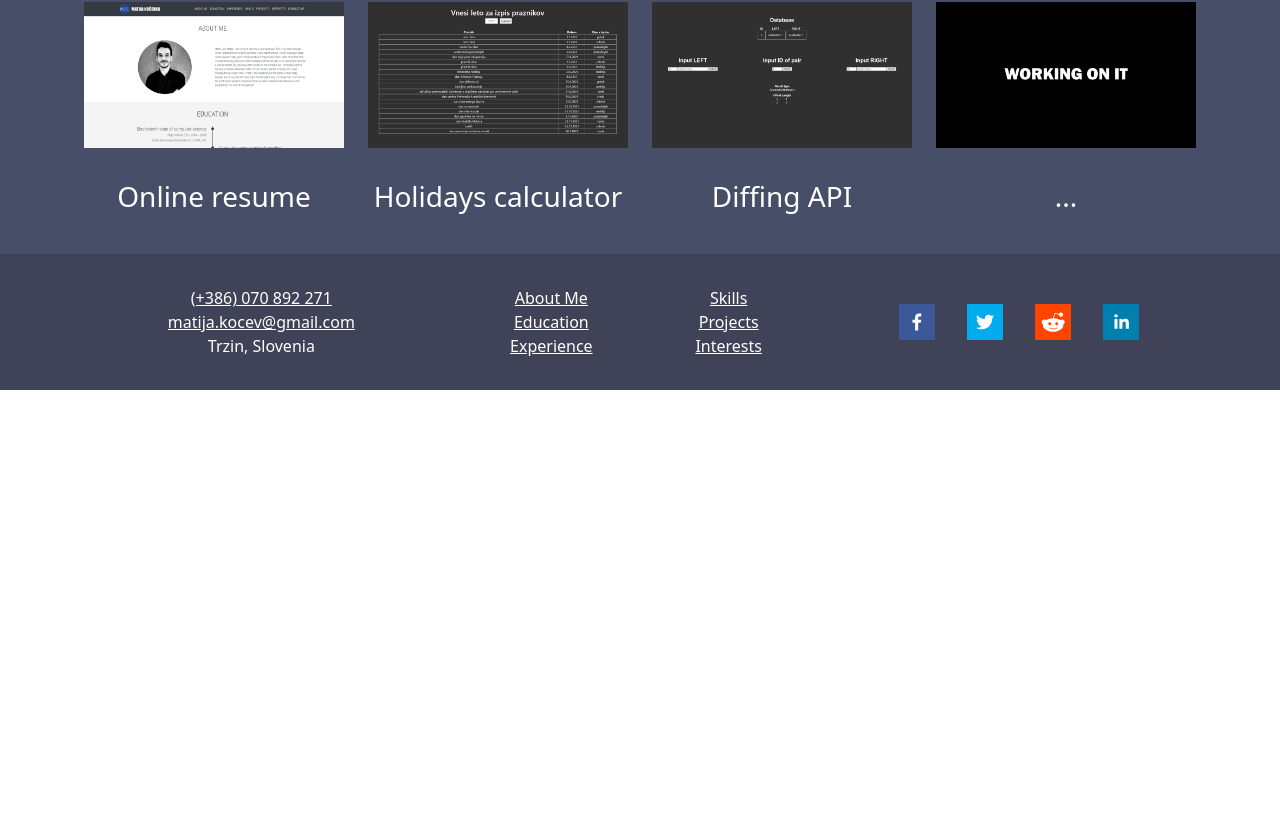
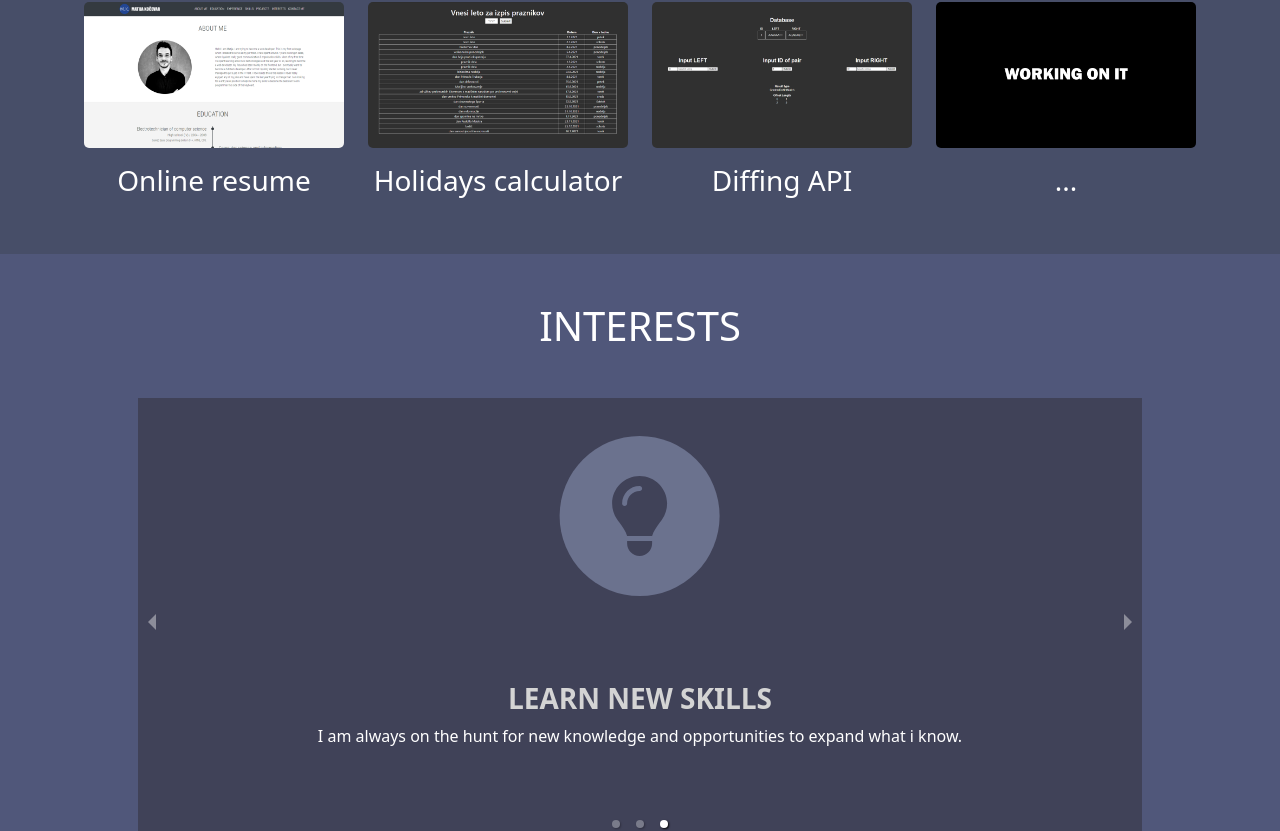
Before and after one commit to MatijaKocevar/portfolio_V2, a React (Vite) app: page / in a window 1280 px wide. Shown: the part 3393-4224 px from the top of the page. Before the commit the page ends 3783 px from the top, so only its background shows below. Built offline with nearby package versions, Linux system fonts and the light colour scheme.

Commit message:
all old components working

```diff
--- a/src/App.tsx
+++ b/src/App.tsx
@@ -12,6 +12,7 @@ import Projects from './components/Projects/projects';
 import { useState } from 'react';
 import { getTranslations } from './translations/components/getTranslation';
 import { Translation } from './components/Types/types';
+import Interests from './components/Interests/interests';
 
 const App = () => {
   const [translations, setTranslations] = useState<Translation[]>(getTranslations('en'));
@@ -50,9 +51,9 @@ const App = () => {
       <Row>
         <Projects getTranslation={getTranslation} />
       </Row>
-      {/* <Row>
+      <Row>
         <Interests />
-      </Row> */}
+      </Row>
       <Row>
         <Footer getTranslation={getTranslation} />
       </Row>
--- a/src/components/Interests/interests.scss
+++ b/src/components/Interests/interests.scss
@@ -1,5 +1,7 @@
+@use "../../variables" as v;
+
 .interests {
-  background-image: url(/src/images/interests-bg.jpg);
+  background-color: v.$mediumPurple;
   background-size: cover;
   text-align: center;
   padding-bottom: 3rem;
@@ -7,7 +9,7 @@
 }
 
 .interests h1 {
-  color: var(--primary-white);
+  color: v.$white;
   padding: 3rem 0;
   text-transform: uppercase;
   font-weight: 525;
@@ -16,28 +18,28 @@
 
 .interests-content {
   text-align: center;
-  max-width: 100%;
+  max-width: 80%;
   margin: 0 auto 2rem auto;
-  background: var(--primary-transparent-black);
+  background: v.$darkerPurple;
 }
 
 .bgcircle {
   position: relative;
   margin: 0.375rem auto;
-  background: var(--primary-dark);
+  background: v.$lightPurple;
   border-radius: 50%;
   width: 10rem;
   height: 10rem;
 }
 
 .interests-content:hover .bgcircle {
-  background: var(--primary-blue);
+  background: v.$white;
   transition: 0.4s ease-in-out;
 }
 
 .bgicon {
   font-size: 5rem;
-  color: var(--primary-white);
+  color: v.$darkerPurple;
   position: absolute;
   top: 50%;
   left: 50%;
@@ -45,7 +47,7 @@
 }
 
 .myCarousel {
-  color: var(--primary-white);
+  color: v.$white;
   background: transparent;
   margin-left: auto;
   margin-right: auto;
@@ -54,13 +56,13 @@
 }
 
 .myCarousel h3 {
-  color: var(--primary-medium-gray);
+  color: v.$medium-gray;
   font-weight: 600;
   text-transform: uppercase;
 }
 
 .myCarousel p {
-  color: var(--primary-gray);
+  color: v.$white;
 }
 
 .carousel .slide {
@@ -73,6 +75,7 @@
     font-size: 1.7rem;
     padding: 2rem 0;
   }
+
   .myCarousel h3 {
     font-size: 1.3rem;
   }
--- a/src/components/Interests/interests.tsx
+++ b/src/components/Interests/interests.tsx
@@ -1,17 +1,16 @@
-import React from 'react'
-import InterestsCarousel from './interestsCarousel'
+import React from 'react';
+import InterestsCarousel from './interestsCarousel';
+import './interests.scss';
 
 const Interests = () => {
   return (
-    <div id="interests" className="interests">
+    <div id='interests' className='interests'>
       <h1>interests</h1>
-      <div className="container">
-        <div className="interests-content">
-          <InterestsCarousel />
-        </div>
+      <div className='interests-content'>
+        <InterestsCarousel />
       </div>
     </div>
-  )
-}
+  );
+};
 
-export default Interests
+export default Interests;
--- a/src/components/Interests/interestsCarousel.tsx
+++ b/src/components/Interests/interestsCarousel.tsx
@@ -16,18 +16,6 @@ const InterestsCarousel = () => {
         <div className='myCarousel'>
           <h3>Become a better frontend developer</h3>
           <p>I am doing everything I can to further my skills and knowledge.</p>
-        </div>
-      </>
-      <>
-        <div className='bgcircle'>
-          <FontAwesomeIcon className='bgicon' icon={faLaptopCode} size='2x' />
-        </div>
-        <div className='myCarousel'>
-          <h3>Get an IT job</h3>
-          <p>
-            One of my biggest interests for most of my life. As a person who learns by doing, the possibility of working in IT would give me huge
-            amounts of experience.
-          </p>
         </div>
       </>
       <>
--- a/src/components/Projects/projects.scss
+++ b/src/components/Projects/projects.scss
@@ -2,6 +2,10 @@
 
 .projects {
   background-color: v.$darkPurple;
+
+  .projects-image-popupbox {
+    width: 100%;
+  }
 
   .heading-row {
     display: flex;
@@ -17,10 +21,12 @@
 
   .project-wrapper {
     text-align: center;
+    padding-bottom: 1rem;
 
     .project-image {
       width: 100%;
       border: 0.5rem solid var(--primary-dark);
+      border-radius: 5px;
     }
 
     .project-icon {
@@ -32,7 +38,7 @@
     }
 
     h3 {
-      padding-top: 2rem;
+      padding-top: 1rem;
       color: v.$white
     }
 
--- a/src/components/Projects/projects.tsx
+++ b/src/components/Projects/projects.tsx
@@ -19,24 +19,28 @@ const Projects = (props: TranslationProps) => {
   const resumeContent = (
     <>
       <h3>Online Resume</h3>
+      <img className='projects-image-popupbox' src={project1} alt='Online resume' />
       <p>This is a popup box!This is a popup box!This is a popup box!This is a popup box!This is a popup box!This is a popup box!</p>
     </>
   );
   const holidayContent = (
     <>
       <h3>Holidays calculator</h3>
+      <img className='projects-image-popupbox' src={project2} alt='Online resume' />
       <p>This is a popup box!This is a popup box!This is a popup box!This is a popup box!This is a popup box!This is a popup box!</p>
     </>
   );
   const diffingContent = (
     <>
       <h3>Diffing API</h3>
+      <img className='projects-image-popupbox' src={project3} alt='Online resume' />
       <p>This is a popup box!This is a popup box!This is a popup box!This is a popup box!This is a popup box!This is a popup box!</p>
     </>
   );
   const WOIContent = (
     <>
       <h3>WORKING ON IT</h3>
+      <img className='projects-image-popupbox' src={woi} alt='Online resume' />
       <p>This is a popup box!This is a popup box!This is a popup box!This is a popup box!This is a popup box!This is a popup box!</p>
     </>
   );
@@ -51,38 +55,34 @@ const Projects = (props: TranslationProps) => {
       {showPopupDiffing && <PopupBox content={diffingContent} onClose={() => setShowPopupDiffing(false)} />}
       {showPopupWOI && <PopupBox content={WOIContent} onClose={() => setShowPopupWOI(false)} />}
       <Row>
-        <Col lg={3} md={12} sm={12} xs={12} onClick={() => setShowPopupResume(true)}>
+        <Col lg={3} md={6} sm={6} xs={12} onClick={() => setShowPopupResume(true)}>
           <div className='project-wrapper'>
             <img className='project-image' src={project1} alt='project webpage' />
             <FontAwesomeIcon className='project-icon' icon={faSearchPlus} />
-            <div className='overlay'></div>
             <h3>Online resume</h3>
           </div>
         </Col>
         {/* - */}
-        <Col lg={3} md={12} sm={12} xs={12} onClick={() => setShowPopupHolidays(true)}>
+        <Col lg={3} md={6} sm={6} xs={12} onClick={() => setShowPopupHolidays(true)}>
           <div className='project-wrapper'>
             <img className='project-image' src={project2} alt='Project 2...' />
             <FontAwesomeIcon className='project-icon' icon={faSearchPlus} />
-            <div className='overlay'></div>
             <h3>Holidays calculator</h3>
           </div>
         </Col>
         {/* - */}
-        <Col lg={3} md={12} sm={12} xs={12} onClick={() => setShowPopupDiffing(true)}>
+        <Col lg={3} md={6} sm={6} xs={12} onClick={() => setShowPopupDiffing(true)}>
           <div className='project-wrapper'>
             <img className='project-image' src={project3} alt='Project 3...' />
             <FontAwesomeIcon className='project-icon' icon={faSearchPlus} />
-            <div className='overlay'></div>
             <h3>Diffing API</h3>
           </div>
         </Col>
         {/* - */}
-        <Col lg={3} md={12} sm={12} xs={12} onClick={() => setShowPopupWOI(true)}>
+        <Col lg={3} md={6} sm={6} xs={12} onClick={() => setShowPopupWOI(true)}>
           <div className='project-wrapper'>
             <img className='project-image' src={woi} alt='Project 4...' />
             <FontAwesomeIcon className='project-icon' icon={faSearchPlus} />
-            <div className='overlay'></div>
             <h3>...</h3>
           </div>
         </Col>
--- a/src/components/Shared/PopupBox/PopupBox.scss
+++ b/src/components/Shared/PopupBox/PopupBox.scss
@@ -10,7 +10,7 @@
 }
 
 .popup-box {
-    // width: 80% !important;
+    width: 60% !important;
     position: fixed;
     top: 50%;
     left: 50%;
@@ -30,8 +30,8 @@
 }
 
 .box {
-    width: 80%;
-    max-width: 30rem;
+    width: 100%;
+    // max-width: 50rem;
     text-align: center;
 }
 
@@ -41,3 +41,7 @@
     right: 0.5rem;
     cursor: pointer;
 }
+
+.no-scroll {
+    overflow: hidden;
+}
--- a/src/components/Shared/PopupBox/PopupBox.tsx
+++ b/src/components/Shared/PopupBox/PopupBox.tsx
@@ -1,4 +1,4 @@
-import React from 'react';
+import React, { useEffect } from 'react';
 import './PopupBox.scss';
 
 type PopupBoxProps = {
@@ -7,6 +7,16 @@ type PopupBoxProps = {
 };
 
 const PopupBox: React.FC<PopupBoxProps> = ({ content, onClose }) => {
+  useEffect(() => {
+    // Add a class to the body element to prevent scrolling
+    document.body.classList.add('no-scroll');
+
+    // Remove the class when the component is unmounted
+    return () => {
+      document.body.classList.remove('no-scroll');
+    };
+  }, []);
+
   return (
     <>
       <div className='popup-box-background' onClick={onClose}></div>
--- a/src/components/Skills/skills.scss
+++ b/src/components/Skills/skills.scss
@@ -28,6 +28,7 @@
     margin: 0;
 
     .box {
+      border-radius: 5px;
       height: 16rem;
       width: 16rem;
       border-bottom: 0.3125rem solid v.$gray;
```
